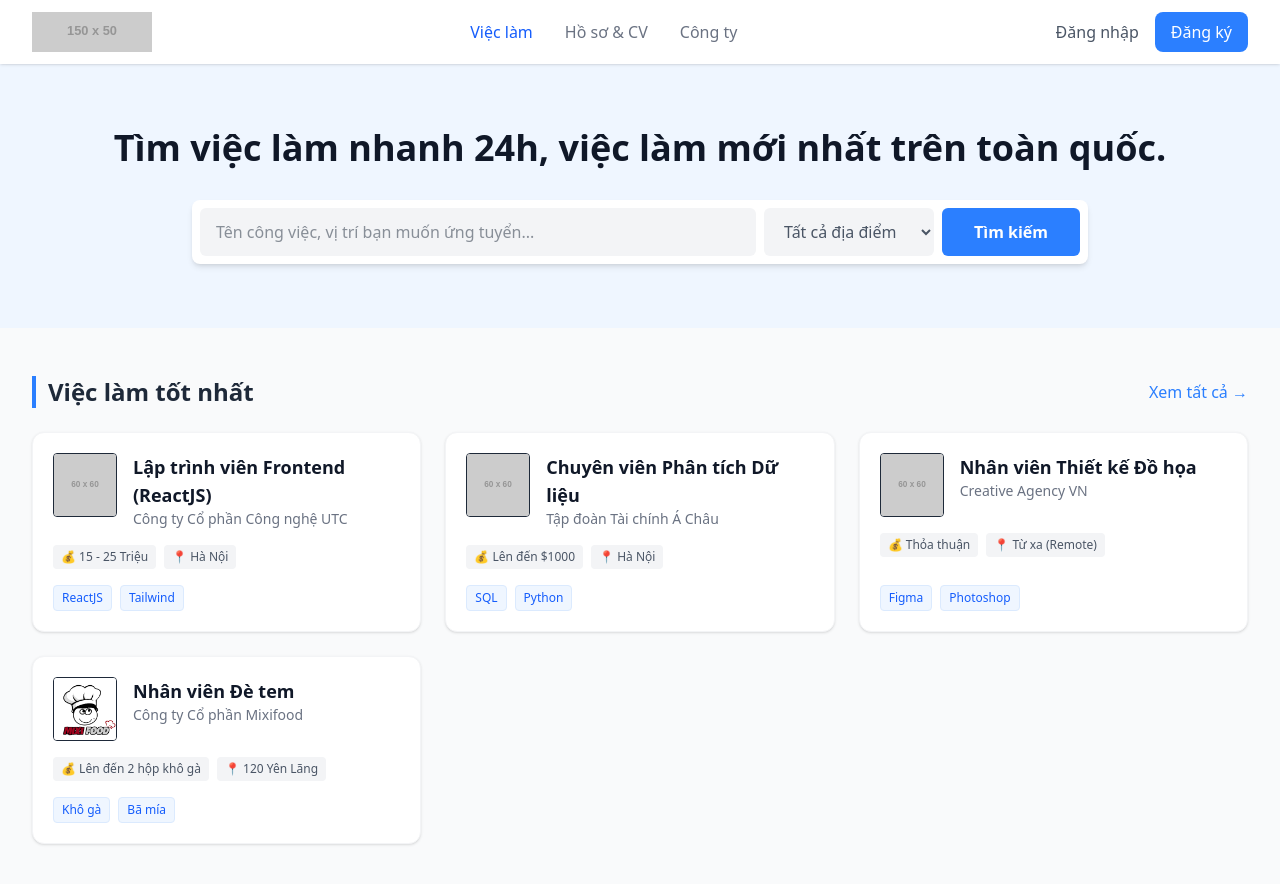
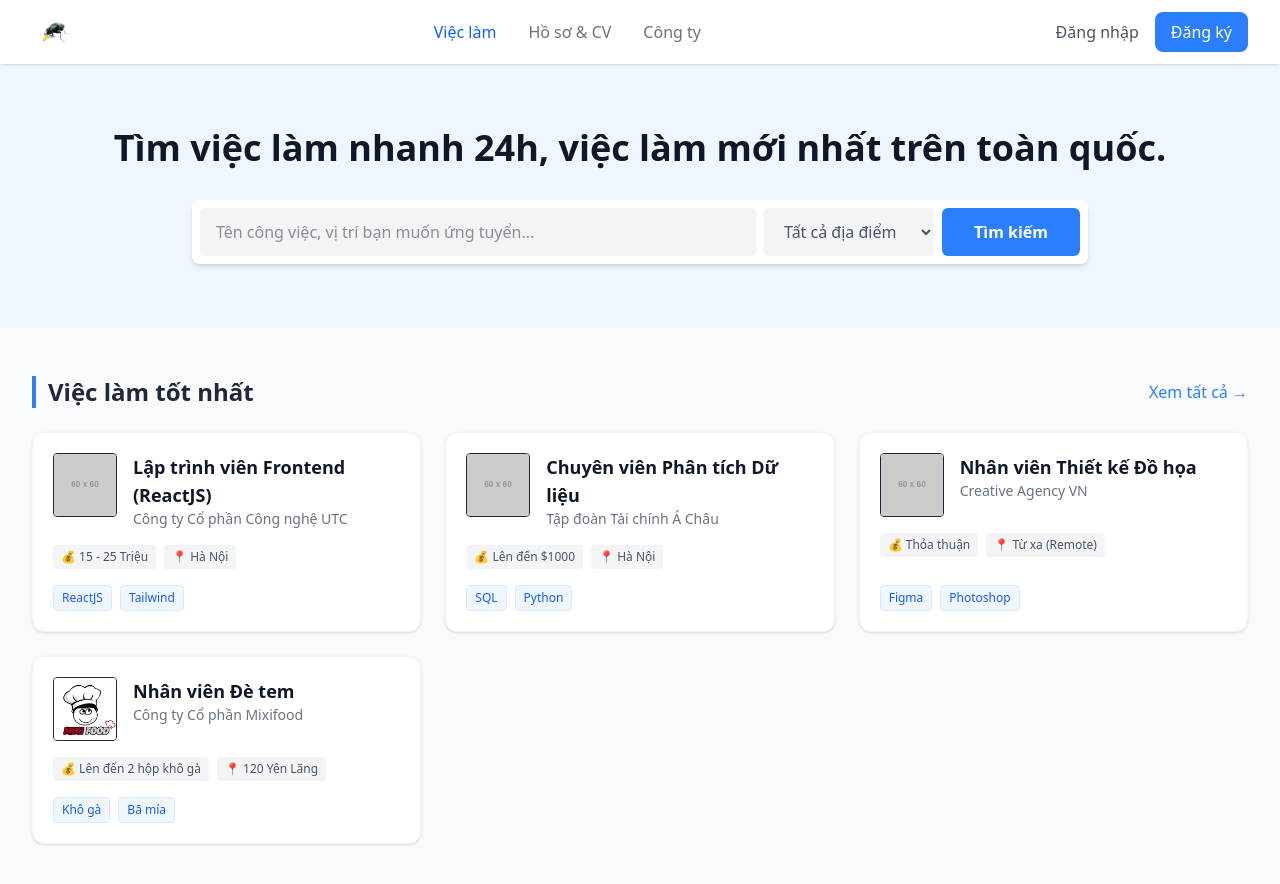
Before and after one commit to Dth-spriggan/L5D2, a website: page src/index.html in a window 1280 px wide. Drawn offline with Linux system fonts and the light colour scheme; placeholder pictures from the web are drawn by us.

Commit message:
Update logo web

```diff
--- a/src/index.html
+++ b/src/index.html
@@ -13,7 +13,7 @@
             <div class="flex justify-between items-center h-16">
                 <div class="flex-shrink-0 flex items-center">
                     <a href="#">
-                        <img class="h-10 w-auto" src="https://via.placeholder.com/150x50/e0f2fe/0369a1?text=LOGO+NHOM" alt="Logo Nhóm">
+                        <img class="h-10 w-auto" src="./assets/logoweb.png" alt="Logo Nhóm">
                     </a>
                 </div>
 
```
